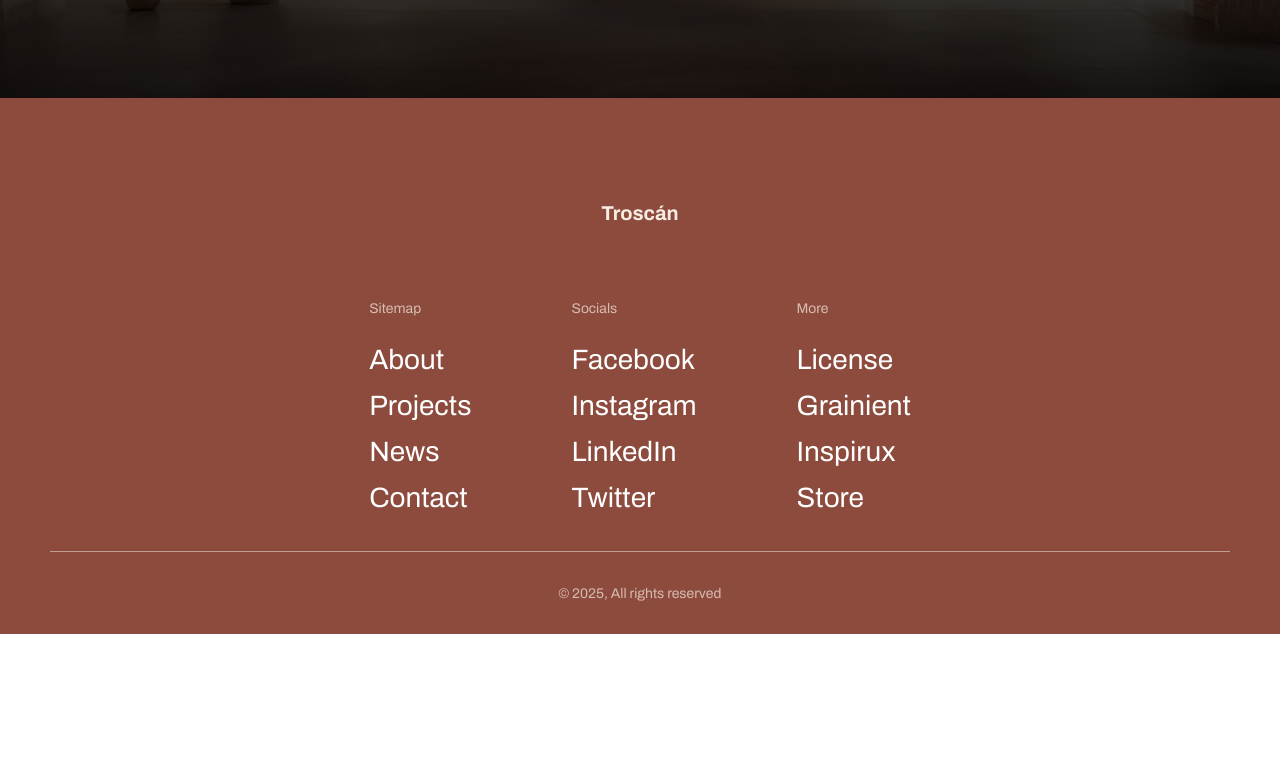
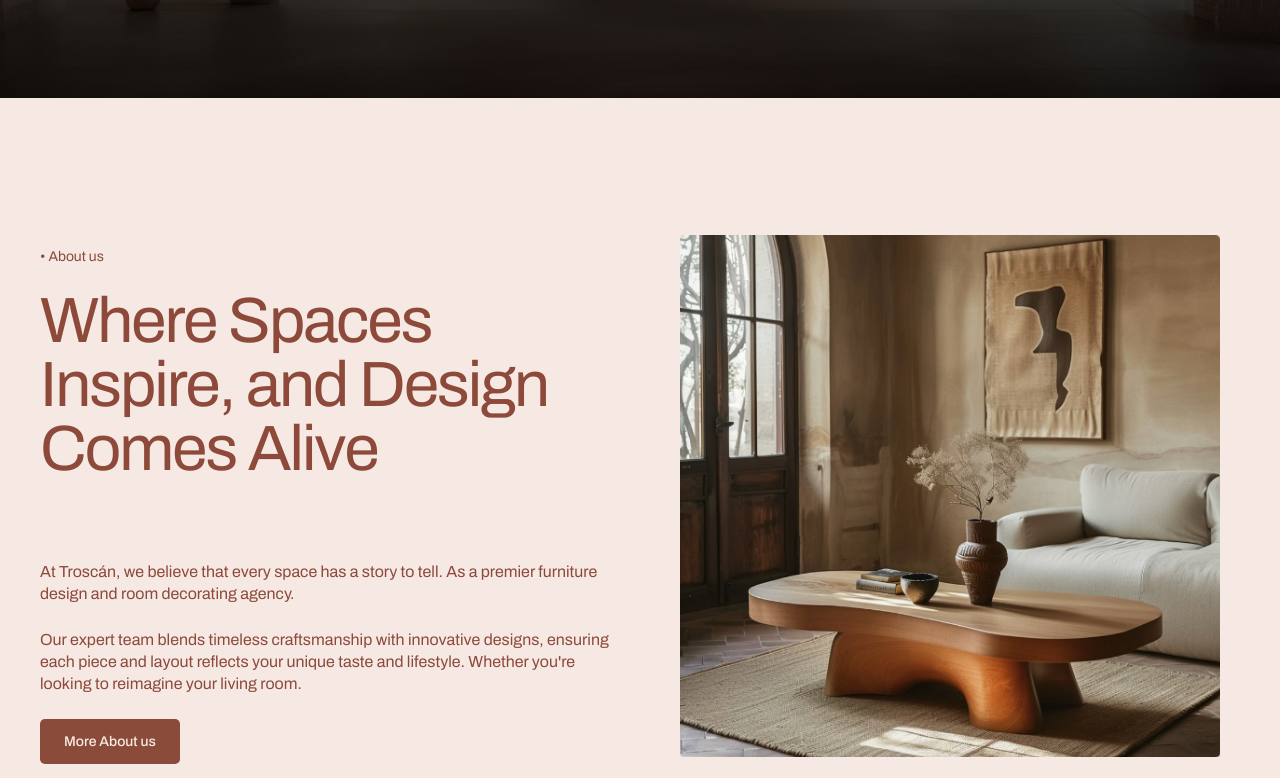
Before and after one commit to Showrab15/troscan-clone, a Next.js app: page / in a window 1280 px wide. Shown: the part 702-1480 px from the top of the page. Before the commit the page ends 1336 px from the top, so only its background shows below. Built offline with nearby package versions, Linux system fonts and the light colour scheme.

Commit message:
About Us Section DOne

```diff
--- /dev/null
+++ b/src/app/components/Aboutus/Aboutus.js
@@ -0,0 +1,127 @@
+"use client";
+import { motion, useScroll, useTransform } from "framer-motion";
+import Image from "next/image";
+import { useRef } from "react";
+
+export default function Aboutus() {
+  const textVariants = {
+    hidden: { opacity: 0, y: 50 },
+    visible: (i) => ({
+      opacity: 1,
+      y: 0,
+      transition: { duration: 0.7, delay: i * 0.18 },
+    }),
+  };
+
+  // ref for the visible image area (the fixed frame)
+  const imageRef = useRef(null);
+
+  // scroll progress for that element (start when top enters viewport, end when bottom leaves)
+  const { scrollYProgress } = useScroll({
+    target: imageRef,
+    offset: ["start end", "end start"],
+  });
+
+  // map the progress -> scale (1 -> 0.92 -> 1)
+  const scale = useTransform(scrollYProgress, [0, 0.5, 1], [1, 0.92, 1]);
+
+  // optional small Y translation so the image feels a little parallax while zooming
+  const y = useTransform(scrollYProgress, [0, 1], ["0%", "-3%"]);
+
+  return (
+    <section className="bg-[#f6e9e4] py-32 px-[16px] md:px-10">
+      <div className="grid grid-cols-1 xl:grid-cols-2 xl:gap-10 gap-[10px] items-center">
+        {/* Left Content */}
+        <div className="xl:space-y-6 md:space-y-7 space-y-[10px]">
+          <motion.p
+            custom={0}
+            variants={textVariants}
+            initial="hidden"
+            whileInView="visible"
+            viewport={{ once: true }}
+            className="text-sm leading-[16px] font-normal  text-[#8D493A]"
+          >
+            • About us
+          </motion.p>
+
+          <motion.h2
+            custom={1}
+            variants={textVariants}
+            initial="hidden"
+            whileInView="visible"
+            viewport={{ once: true }}
+            className=" text-[38px] md:text-[50px] xl:text-[64px] leading-[1em] tracking-[-0.03em] text-left  font-normal text-[#8D493A] xl:leading-[64px]"
+          >
+            Where Spaces Inspire, and Design Comes Alive
+          </motion.h2>
+
+          <motion.p
+            custom={2}
+            variants={textVariants}
+            initial="hidden"
+            whileInView="visible"
+            viewport={{ once: true }}
+            className="xl:mt-20 text-[16px]  font-normal text-[#8D493A] leading-[22px]"
+          >
+            At Troscán, we believe that every space has a story to tell. As a
+            premier furniture design and room decorating agency.
+          </motion.p>
+
+          <motion.p
+            custom={3}
+            variants={textVariants}
+            initial="hidden"
+            whileInView="visible"
+            viewport={{ once: true }}
+            className="text-[16px]  font-normal text-[#8D493A] leading-[22px]"
+          >
+            Our expert team blends timeless craftsmanship with innovative
+            designs, ensuring each piece and layout reflects your unique taste
+            and lifestyle. Whether you&apos;re looking to reimagine your living
+            room.
+          </motion.p>
+
+          <motion.button
+            custom={4}
+            variants={textVariants}
+            initial="hidden"
+            whileInView="visible"
+            viewport={{ once: true }}
+            className="text-[14px] bg-[#8b4b3b] text-[#F8EDE3] px-6 py-3 rounded-[5px]
+             font-medium hover:bg-[#723b2d] transition"
+          >
+            More About us
+          </motion.button>
+        </div>
+
+        {/* Right Image: fixed frame + inner image that animates */}
+        <div className="rounded-xl overflow-hidden sha dow-lg">
+          {/* This element is the fixed frame — size it as you like */}
+          <div
+            ref={imageRef}
+            className="relative w-full h-[420px] md:h-[520px] lg:h-[560px] overflow-hidden"
+            aria-hidden={false}
+          >
+            {/* motion.div is the inner content that scales/translates.
+                Only this element transforms — the outer container and layout remain unchanged. */}
+            <motion.div
+              style={{ scale, y, transformOrigin: "center center", willChange: "transform" }}
+              className="absolute inset-0"
+            >
+              {/* Next Image set to fill the parent so scaling happens inside the frame */}
+              <Image
+                src="/aboutus.avif"
+                alt="Living Room Design"
+                fill
+
+                style={{ objectFit: "cover", objectPosition: "center center" }}
+                priority={false}
+                 className="rounded-[5px]"
+              />
+            </motion.div>
+          </div>
+        </div>
+      </div>
+    </section>
+  );
+}
--- a/src/app/layout.js
+++ b/src/app/layout.js
@@ -17,7 +17,7 @@ export default function RootLayout({ children }) {
   return (
     <html lang="en">
       <body
-        className={`${archivo.variable} font-sans`}
+        className={`${archivo.variable} font-sans bg-[rgb(248,237,227)]`}
       >
         <Navbar/>
         {children}
--- a/src/app/page.js
+++ b/src/app/page.js
@@ -3,13 +3,15 @@ import Footer from "./components/Footer/Footer";
 import CallToAction from "./components/CallToAction/CallToAction";
 import Services from "./components/Services/Services";
 import Banner from "./components/Banner/Banner";
+import Aboutus from "./components/Aboutus/Aboutus";
 
 export default function Home() {
   return (
-  <div>
-<Banner/>
-    <Footer/>
-  </div>
-
+    <div>
+      <Banner />
+      <Aboutus/>
+      <CallToAction/>
+      <Footer />
+    </div>
   );
 }
```
Also changed, not shown: public/aboutus.avif (added).
